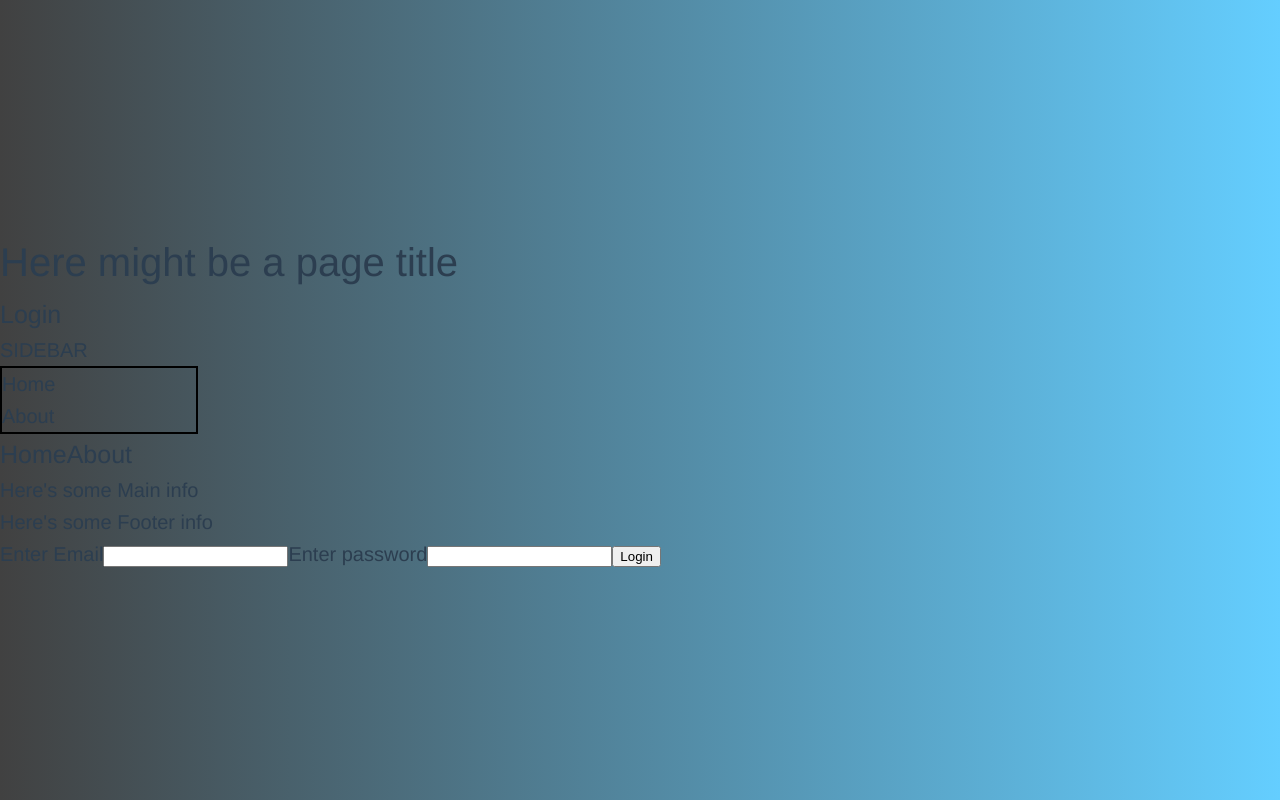
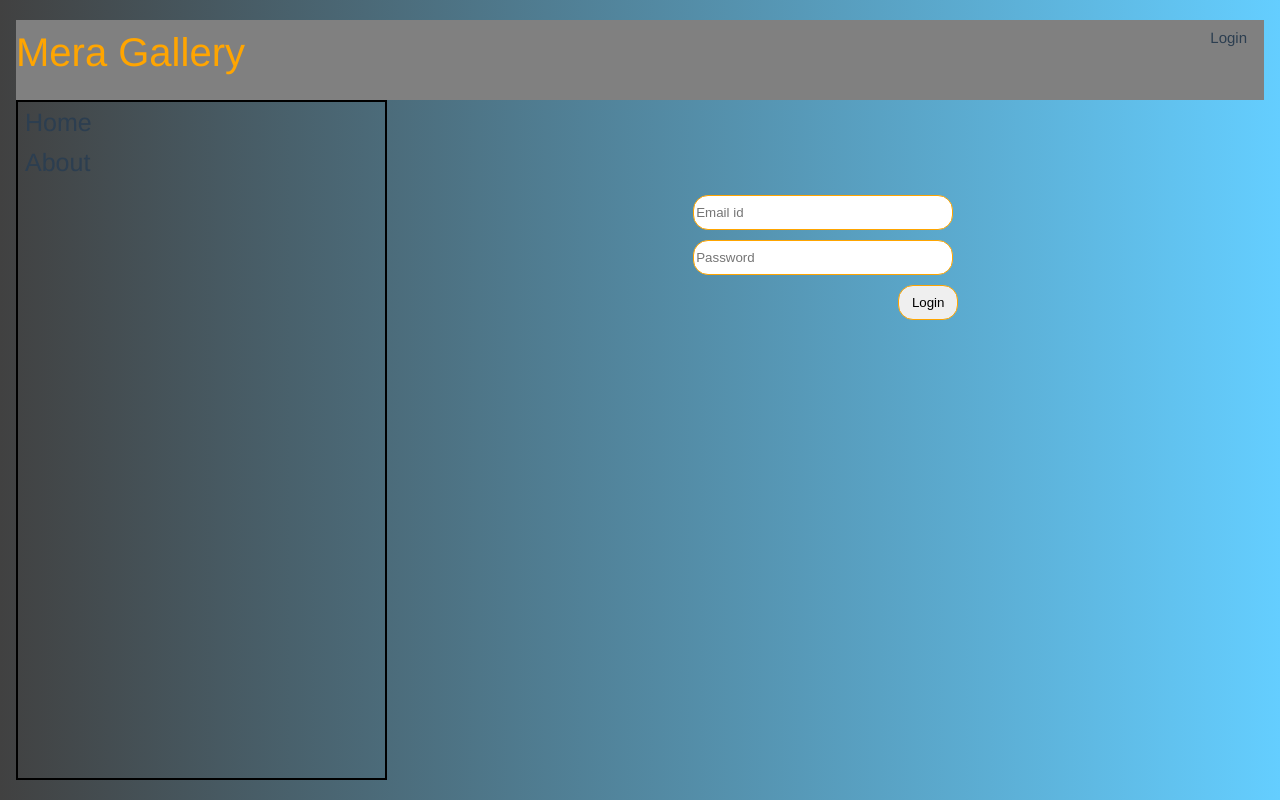
Before and after one commit to iamaravinds/mera-gallery, a Vue app: page /login in a window 1280 px wide. Built offline with nearby package versions, Linux system fonts and the light colour scheme.

Commit message:
css for base layout

```diff
--- a/src/App.vue
+++ b/src/App.vue
@@ -2,26 +2,21 @@
 import { RouterLink, RouterView } from "vue-router";
 import BaseLayout from '@/layout/BaseLayout.vue'
 import SideBar from "@/components/sidebar/SideBar.vue";
+import HeadBar from "@/components/headbar/HeadBar.vue";
 </script>
 
 <template>
   <BaseLayout>
     <template #header>
-      <h1>Here might be a page title</h1>
-      <RouterLink to="/login">Login</RouterLink>
+      <HeadBar />
     </template>
 
     <template #sidebar>
       <SideBar />
-      <RouterLink to="/">Home</RouterLink>
-      <RouterLink to="/about">About</RouterLink>
     </template>
 
     <template #main>
-      <p>Here's some Main info</p>
-    </template>
-    <template #footer>
-      <p>Here's some Footer info</p>
+      <RouterView />
     </template>
   </BaseLayout>
   <div>
@@ -33,7 +28,7 @@ import SideBar from "@/components/sidebar/SideBar.vue";
     </nav>
   </div>
 
-  <RouterView />
+
 </template>
 
 <style scoped>
--- a/src/assets/main.scss
+++ b/src/assets/main.scss
@@ -2,19 +2,21 @@ $color_1: white;
 $color_2: whitesmoke;
 $background-color_1: orange;
 
-@import "./base.scss";
+@import './base.scss';
 
 #app {
-  // max-width: 1280px;
-  // margin: 0 auto;
-  // padding: 2rem;
-  // font-weight: normal;
+	width: 100%;
+	padding: 1rem;
+	font-weight: normal;
 }
 
 a {
 	text-decoration: none;
+  margin: 5px;
+  padding: 2px;
 	color: $color_1;
 	font-size: 25px;
+  border-radius: 5px;
 	transition: 0.4s;
 }
 
@@ -46,3 +48,73 @@ a {
 		// padding: 0 2rem;
 	}
 }
+.header-container {
+	height: 80px;
+  background: grey;
+  color: orange;
+	.head-title {
+		width: 70%;
+		float: left;
+	}
+	.action-buttons {
+    margin-right: 10px;
+		float: right;
+    a {
+      text-decoration: none;
+      color: $color_1;
+      font-size: 15px;
+      transition: 0.4s;
+    }
+	}
+}
+
+.main-content {
+  display: flex;
+  height: 85vh;
+	.sidebar {
+    float: left;
+		width: 30%;
+		border: 2px solid black;
+    transition: 0.4s;
+		.sidebar-item {
+      &:hover {
+        background-color: $background-color_1;
+			  color: $color_2;
+      }
+    }
+	}
+  main {
+    float: right;
+		width: 70%;
+    height: 100%;
+    overflow-y: scroll;
+    margin: 5px;
+    padding: 5px;
+  }
+}
+
+.login-form-container {
+  width: 275px;
+  margin: 80px auto;
+  .login-input {
+    padding: 2px;
+    height: 35px;
+    width: 260px;
+    border: 0.5px solid $background-color_1;
+    border-radius: 15px;
+    margin: 5px;
+  }
+  .btn-primary {
+    float: right;
+    height: 35px;
+    width: 60px;
+    border: 0.5px solid $background-color_1;
+    border-radius: 15px;
+    margin: 5px;
+    transition: 0.4s;
+    &:hover {
+      background-color: $background-color_1;
+      color: $color_2;
+    }
+  }
+}
--- /dev/null
+++ b/src/components/headbar/HeadBar.vue
@@ -0,0 +1,18 @@
+<template>
+	<div class="header-container">
+		<div class="head-title">
+			<h1>Mera Gallery</h1>
+		</div>
+		<div class="action-buttons">
+			<RouterLink to="/login">Login</RouterLink>
+		</div>
+	</div>
+</template>
+
+<script setup>
+
+</script>
+
+<style lang="scss" scoped>
+
+</style>
--- a/src/components/sidebar/SideBar.vue
+++ b/src/components/sidebar/SideBar.vue
@@ -1,6 +1,5 @@
 <template>
 	<div class="sidebar">
-		SIDEBAR
 		<div class="container">
 			<div v-for="(item, index) in sidebarItems" :key="'sidebar-item-' + index">
 				<SideBarItems :data="item" />
@@ -20,14 +19,9 @@ const sidebarItems = ref([
 	{
 		label: 'About',
 		path: '/about'
-	}
+	},
 ]);
 </script>
 
 <style lang="scss" scoped>
-.container {
-	border: 2px solid black;
-	height: 100vp;
-	width: 30%;
-}
 </style>
--- a/src/components/sidebar/SideBarItems.vue
+++ b/src/components/sidebar/SideBarItems.vue
@@ -1,14 +1,13 @@
 <template>
-	<div>
-		{{data.label}}
-
+	<div class="sidebar-item">
+		<RouterLink :to="data.path">{{data.label}}</RouterLink>
 	</div>
 </template>
 
 <script setup>
 defineProps({
 	data: {
-		type: Array,
+		type: Object,
 		required: true,
 	},
 });
--- a/src/layout/BaseLayout.vue
+++ b/src/layout/BaseLayout.vue
@@ -1,17 +1,12 @@
 <template>
-  <div class="container">
-    <header>
-      <slot name="header"></slot>
-    </header>
-    <div>
-      <slot name="sidebar"></slot>
-    </div>
+  <header>
+    <slot name="header"></slot>
+  </header>
+  <div class="main-content">
+    <slot name="sidebar"></slot>
     <main>
       <slot name="main"></slot>
     </main>
-    <footer>
-      <slot name="footer"></slot>
-    </footer>
   </div>
 </template>
 
--- a/src/views/HomeView.vue
+++ b/src/views/HomeView.vue
@@ -2,7 +2,5 @@
 </script>
 
 <template>
-  <main>
     Hello
-  </main>
 </template>
--- a/src/views/Login.vue
+++ b/src/views/Login.vue
@@ -1,15 +1,32 @@
 <template>
-    <div>
-        <form>
-            <label for="email">Enter Email</label>
-            <input type="text" name="email" id="email">
-
-            <label for="password">Enter password</label>
-            <input type="password" name="password" id="password">
-
-            <button type="submit">Login</button>
-        </form>
-    </div>
+	<div>
+		<div class="login-form-container">
+			<div>
+				<input
+					type="text"
+					name="email"
+					id="email"
+					placeholder='Email id'
+					class="login-input"
+				>
+			</div>
+			<div>
+				<input
+					type="password"
+					name="password"
+					placeholder='Password'
+					id="password"
+					class="login-input"
+				>
+			</div>
+			<div>
+				<button
+					type="submit"
+					class="btn-primary"
+				>Login</button>
+			</div>
+		</div>
+	</div>
 </template>
 
 <script setup>
```
Lines whose indentation alone changed are shown as unchanged.
